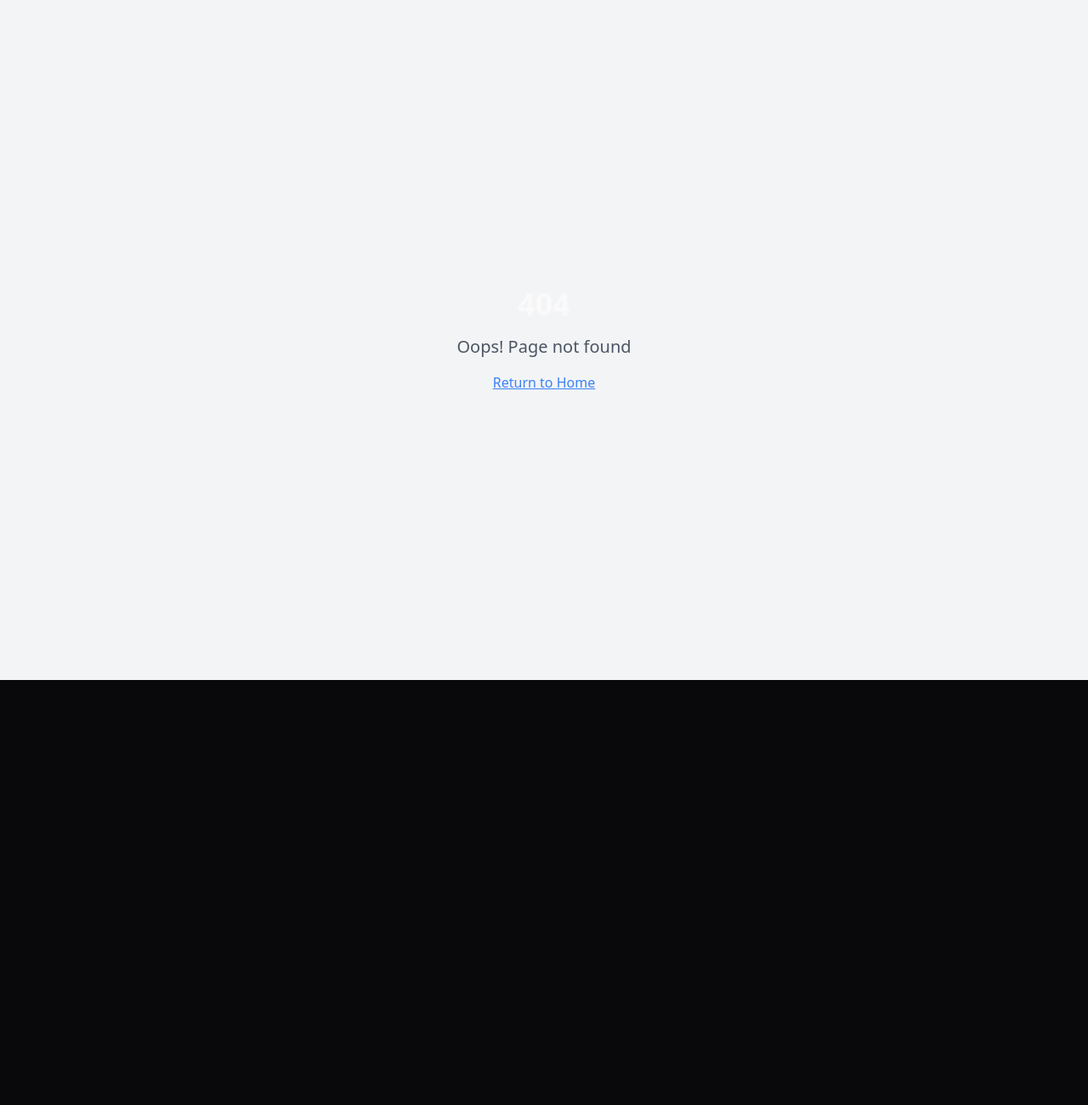
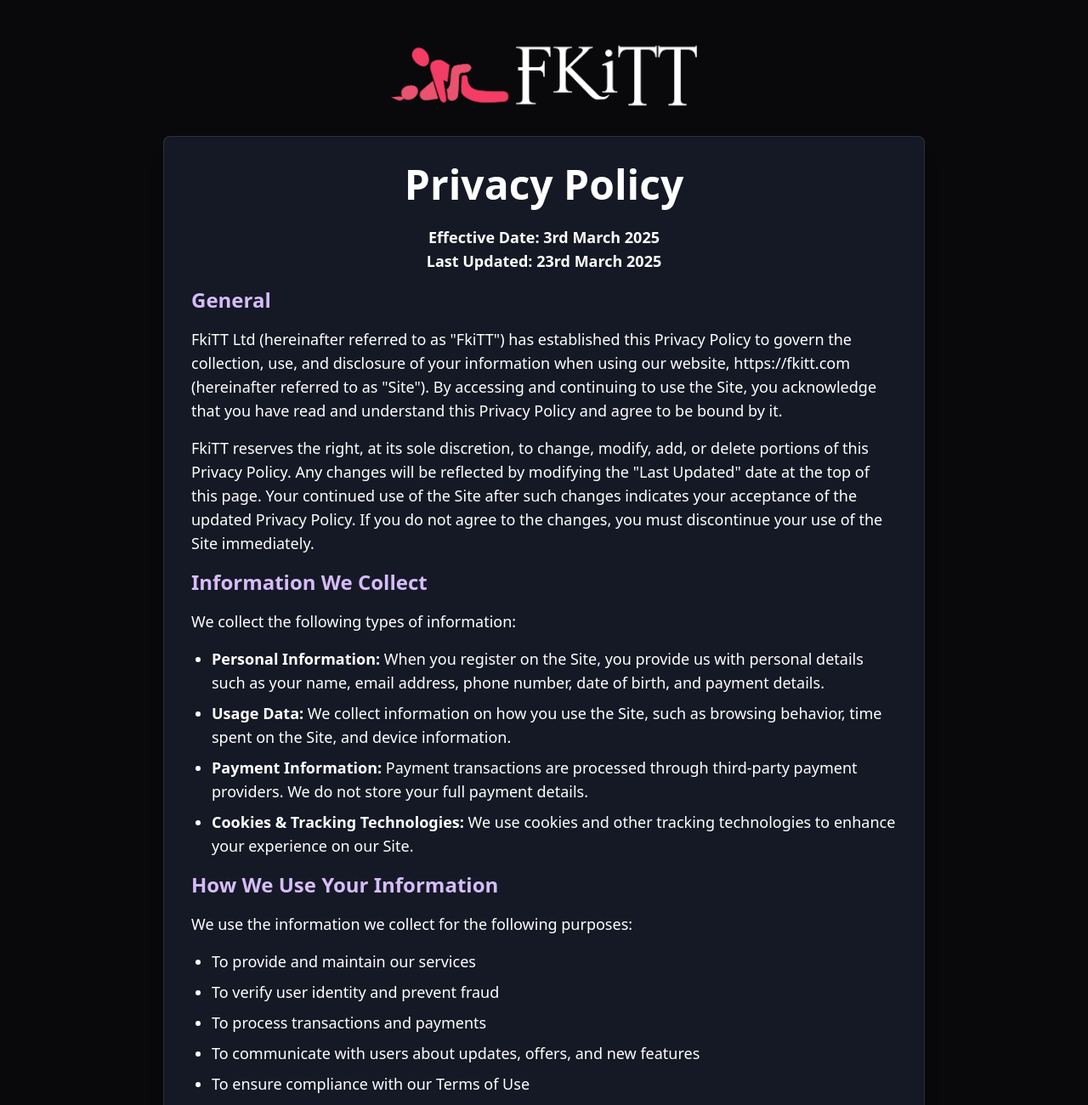
Before and after one commit to Showgirls/creator-vibes-hub, a React (Vite) app: page /privacy in a window 1280 px wide. Before the commit this address had no page. Shown: the top 1300 px of the page at 85% size. Before the commit the page ends 800 px from the top, so only its background shows below. Built offline with nearby package versions, Linux system fonts and the light colour scheme.

Commit message:
Add Privacy Policy page
Creates a Privacy Policy page with relevant details and links it in the footer.

```diff
--- a/src/App.tsx
+++ b/src/App.tsx
@@ -14,6 +14,7 @@ import MemberArea from "./pages/MemberArea";
 import Models from "./pages/Models";
 import Contact from "./pages/Contact";
 import TermsOfUse from "./pages/TermsOfUse";
+import PrivacyPolicy from "./pages/PrivacyPolicy";
 
 const queryClient = new QueryClient();
 
@@ -33,6 +34,7 @@ const App = () => (
           <Route path="/models" element={<Models />} />
           <Route path="/contact" element={<Contact />} />
           <Route path="/terms" element={<TermsOfUse />} />
+          <Route path="/privacy" element={<PrivacyPolicy />} />
           <Route path="*" element={<NotFound />} />
         </Routes>
       </BrowserRouter>
--- a/src/components/Footer.tsx
+++ b/src/components/Footer.tsx
@@ -11,7 +11,7 @@ const Footer = () => {
             <ul className="space-y-2">
               <li><Link to="/login" className="hover:text-[#D6BCFA]">Affiliates</Link></li>
               <li><Link to="/contact" className="hover:text-[#D6BCFA]">Contact</Link></li>
-              <li><a href="#" className="hover:text-[#D6BCFA]">Privacy Policy</a></li>
+              <li><Link to="/privacy" className="hover:text-[#D6BCFA]">Privacy Policy</Link></li>
             </ul>
           </div>
           <div>
--- /dev/null
+++ b/src/pages/PrivacyPolicy.tsx
@@ -0,0 +1,144 @@
+
+import { Button } from "@/components/ui/button";
+import { Link } from "react-router-dom";
+import Footer from "@/components/Footer";
+
+const PrivacyPolicy = () => {
+  return (
+    <div className="min-h-screen flex flex-col">
+      <div className="flex-1 container mx-auto px-4 py-12">
+        <div className="max-w-4xl mx-auto">
+          {/* Logo at the top */}
+          <div className="text-center mb-8">
+            <img
+              src="/lovable-uploads/ed9037d0-d55e-4bd5-b525-febf2587d57b.png"
+              alt="FkiTT Logo"
+              className="h-16 md:h-20 mx-auto"
+            />
+          </div>
+
+          <div className="glass-card p-6 md:p-8 rounded-lg space-y-6 text-white">
+            <h1 className="text-4xl md:text-5xl font-bold text-center mb-4 text-white">
+              Privacy Policy
+            </h1>
+
+            <div className="text-lg text-left space-y-4">
+              <p className="text-center">
+                <strong>Effective Date: 3rd March 2025</strong><br />
+                <strong>Last Updated: 23rd March 2025</strong>
+              </p>
+
+              <h2 className="text-2xl font-semibold text-[#D6BCFA] mt-6">General</h2>
+              <p>
+                FkiTT Ltd (hereinafter referred to as "FkiTT") has established this Privacy Policy to govern the collection, use, and disclosure of your information when using our website, https://fkitt.com (hereinafter referred to as "Site"). By accessing and continuing to use the Site, you acknowledge that you have read and understand this Privacy Policy and agree to be bound by it.
+              </p>
+              <p>
+                FkiTT reserves the right, at its sole discretion, to change, modify, add, or delete portions of this Privacy Policy. Any changes will be reflected by modifying the "Last Updated" date at the top of this page. Your continued use of the Site after such changes indicates your acceptance of the updated Privacy Policy. If you do not agree to the changes, you must discontinue your use of the Site immediately.
+              </p>
+
+              <h2 className="text-2xl font-semibold text-[#D6BCFA] mt-6">Information We Collect</h2>
+              <p>
+                We collect the following types of information:
+              </p>
+              <ul className="list-disc pl-6 space-y-2">
+                <li><strong>Personal Information:</strong> When you register on the Site, you provide us with personal details such as your name, email address, phone number, date of birth, and payment details.</li>
+                <li><strong>Usage Data:</strong> We collect information on how you use the Site, such as browsing behavior, time spent on the Site, and device information.</li>
+                <li><strong>Payment Information:</strong> Payment transactions are processed through third-party payment providers. We do not store your full payment details.</li>
+                <li><strong>Cookies & Tracking Technologies:</strong> We use cookies and other tracking technologies to enhance your experience on our Site.</li>
+              </ul>
+
+              <h2 className="text-2xl font-semibold text-[#D6BCFA] mt-6">How We Use Your Information</h2>
+              <p>
+                We use the information we collect for the following purposes:
+              </p>
+              <ul className="list-disc pl-6 space-y-2">
+                <li>To provide and maintain our services</li>
+                <li>To verify user identity and prevent fraud</li>
+                <li>To process transactions and payments</li>
+                <li>To communicate with users about updates, offers, and new features</li>
+                <li>To ensure compliance with our Terms of Use</li>
+                <li>To analyze user trends and improve our services</li>
+              </ul>
+
+              <h2 className="text-2xl font-semibold text-[#D6BCFA] mt-6">Who We Share Your Information With</h2>
+              <p>
+                FkiTT may share your information with:
+              </p>
+              <ul className="list-disc pl-6 space-y-2">
+                <li>Payment processors to facilitate transactions</li>
+                <li>Law enforcement agencies if required by law</li>
+                <li>Third-party analytics providers to improve our Site functionality</li>
+                <li>Affiliated companies for business operations</li>
+              </ul>
+              <p>
+                We do not sell, rent, or trade your personal information to third parties for marketing purposes.
+              </p>
+
+              <h2 className="text-2xl font-semibold text-[#D6BCFA] mt-6">Age Restrictions</h2>
+              <p>
+                Minors under the age of 18 are strictly prohibited from using this Site. By using the Site, you declare under penalty of perjury that you are at least 18 years old.
+              </p>
+
+              <h2 className="text-2xl font-semibold text-[#D6BCFA] mt-6">Security Measures</h2>
+              <p>
+                We implement appropriate security measures to protect your data. However, no method of transmission over the internet or electronic storage is 100% secure. While we strive to protect your personal information, we cannot guarantee its absolute security.
+              </p>
+
+              <h2 className="text-2xl font-semibold text-[#D6BCFA] mt-6">Your Rights & Choices</h2>
+              <p>
+                Depending on your location, you may have the following rights:
+              </p>
+              <ul className="list-disc pl-6 space-y-2">
+                <li>Access, update, or delete your personal data</li>
+                <li>Object to data processing or request data portability</li>
+                <li>Withdraw consent for marketing communications</li>
+                <li>Request restrictions on data processing</li>
+              </ul>
+              <p>
+                To exercise these rights, please contact us at support@fkitt.com.
+              </p>
+
+              <h2 className="text-2xl font-semibold text-[#D6BCFA] mt-6">Third-Party Links</h2>
+              <p>
+                Our Site may contain links to third-party websites. We are not responsible for the privacy policies or practices of these third-party sites.
+              </p>
+
+              <h2 className="text-2xl font-semibold text-[#D6BCFA] mt-6">Cookies Policy</h2>
+              <p>
+                We use cookies to enhance user experience. You can adjust your browser settings to refuse cookies, but some features of the Site may not function properly.
+              </p>
+
+              <h2 className="text-2xl font-semibold text-[#D6BCFA] mt-6">Changes to This Privacy Policy</h2>
+              <p>
+                FkiTT reserves the right to update this Privacy Policy at any time. We encourage users to review this page periodically for changes.
+              </p>
+
+              <h2 className="text-2xl font-semibold text-[#D6BCFA] mt-6">Contact Us</h2>
+              <p>
+                For any questions regarding this Privacy Policy, you may contact us at:
+              </p>
+              <p>
+                Email: support@fkitt.com<br />
+                Website: https://fkitt.com
+              </p>
+              <p>
+                By using the Site, you agree to the terms outlined in this Privacy Policy.
+              </p>
+            </div>
+
+            <div className="text-center pt-8">
+              <Link to="/">
+                <Button size="lg" className="bg-[#f9166f] hover:bg-[#f9166f]/80 text-white font-bold py-3 px-8 rounded-md">
+                  Back to Home
+                </Button>
+              </Link>
+            </div>
+          </div>
+        </div>
+      </div>
+      <Footer />
+    </div>
+  );
+};
+
+export default PrivacyPolicy;
```
